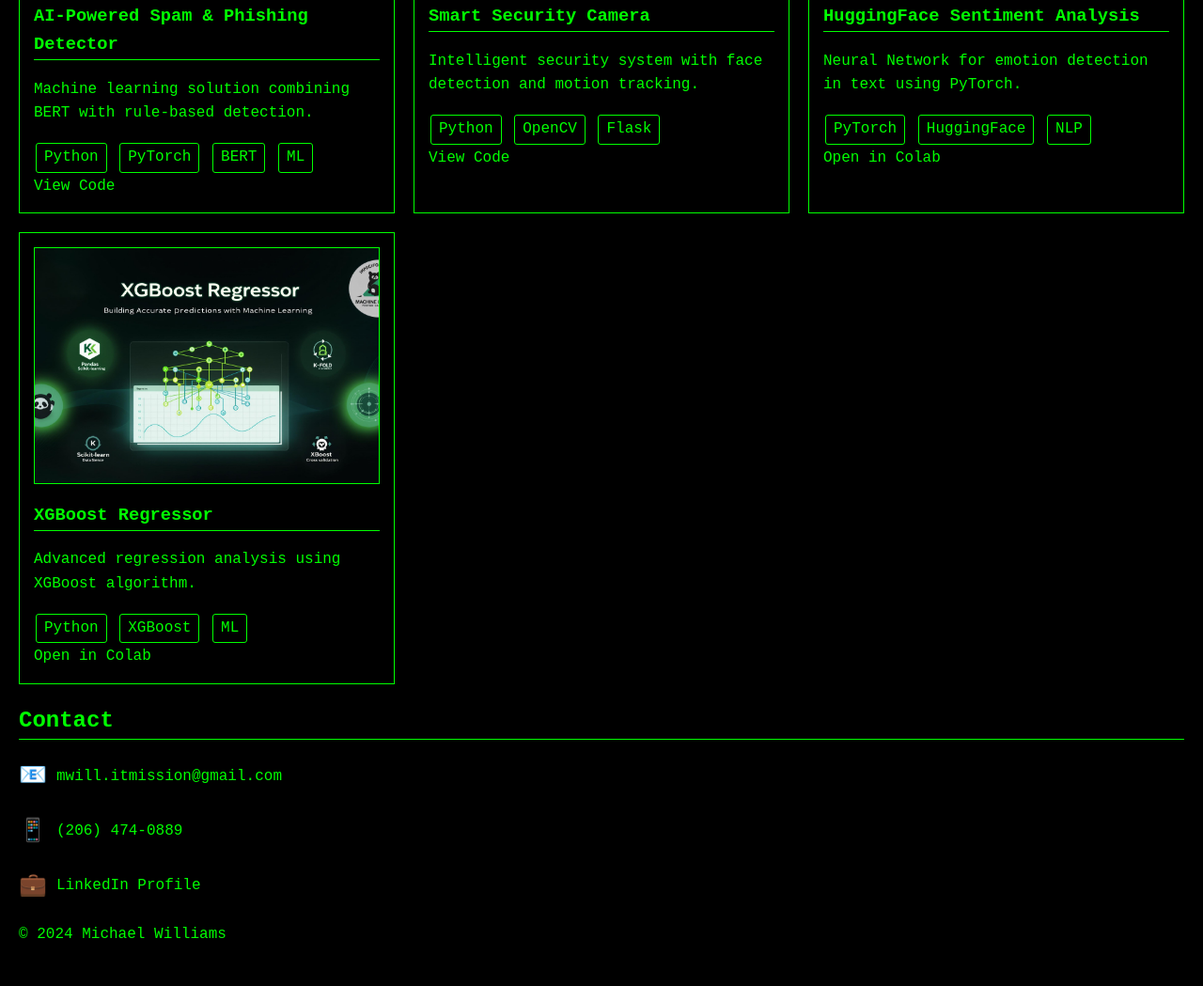
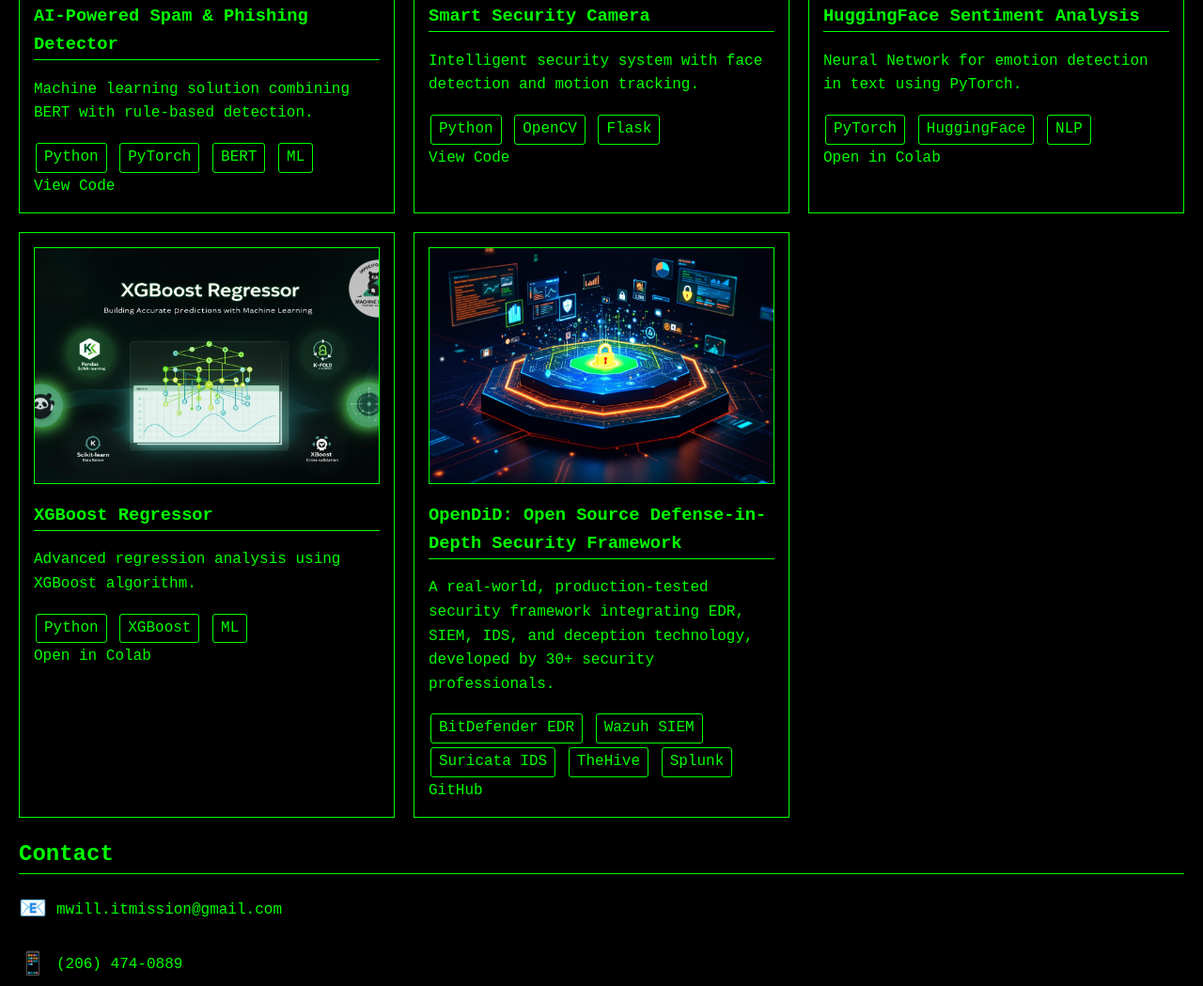
Before and after one commit to mwill20/mwill20.github.io, a plain HTML site: page index.html in a window 1280 px wide. Shown: the part 1208-2257 px from the top of the page at 94% size. Drawn offline with Linux system fonts and the light colour scheme.

Commit message:
feat: Add OpenDiD project to portfolio

```diff
--- a/index.html
+++ b/index.html
@@ -157,7 +157,7 @@
 
                 <div class="project-card">
                     <div class="project-image">
-                        <img src="images/security-camera.jpg.png" alt="Security Camera Project">
+                        <img src="images/security-camera.jpg" alt="Security Camera Project">
                     </div>
                     <h3>Smart Security Camera</h3>
                     <p>Intelligent security system with face detection and motion tracking.</p>
@@ -202,6 +202,24 @@
                         <a href="https://colab.research.google.com/drive/1Zmy7XETO1ACYSPsaYmg-QViWimy8nPAB">Open in Colab</a>
                     </div>
                 </div>
+
+                <div class="project-card">
+                    <div class="project-image">
+                        <img src="images/opendid.jpg" alt="OpenDiD Security Framework">
+                    </div>
+                    <h3>OpenDiD: Open Source Defense-in-Depth Security Framework</h3>
+                    <p>A real-world, production-tested security framework integrating EDR, SIEM, IDS, and deception technology, developed by 30+ security professionals.</p>
+                    <div class="tech-tags">
+                        <span class="tech-tag">BitDefender EDR</span>
+                        <span class="tech-tag">Wazuh SIEM</span>
+                        <span class="tech-tag">Suricata IDS</span>
+                        <span class="tech-tag">TheHive</span>
+                        <span class="tech-tag">Splunk</span>
+                    </div>
+                    <div class="project-links">
+                        <a href="https://github.com/mwill20/OpenDiD-Open-Source-Defense-in-Depth-Security-Framework" target="_blank">GitHub</a>
+                    </div>
+                </div>
             </div>
         </section>
 
```
Also changed, not shown: images/Spam_Phishing_Email_Detector.jpg (deleted), images/opendid.jpg (added).
